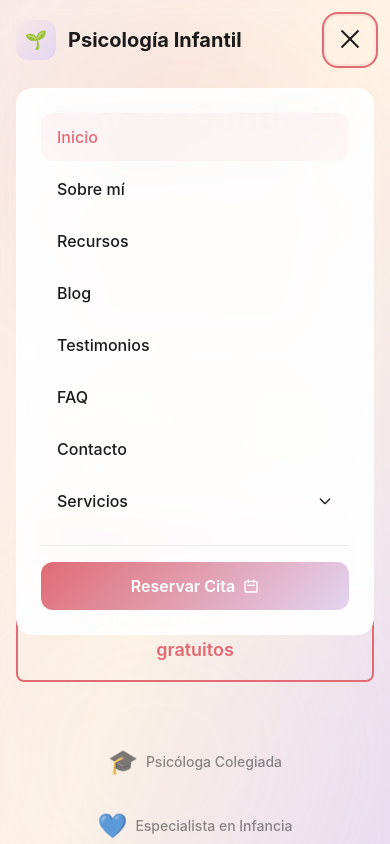
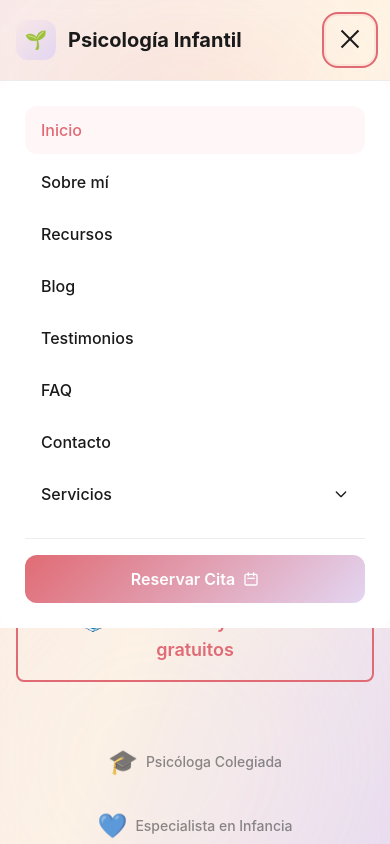
Before and after one commit to deperdomo/psicologia-infantil, a React (Vite) app: page / in a window 390 px wide. Both pictures are taken after a click on the button "Abrir menú". Shown: the top 844 px of the page. Built offline with nearby package versions, Linux system fonts and the light colour scheme.

Commit message:
fix: arreglando el Navbar

```diff
--- a/src/components/Navbar.tsx
+++ b/src/components/Navbar.tsx
@@ -176,10 +176,10 @@ export default function Navbar() {
 
         {/* Menú móvil */}
         <div
-          className={`lg:hidden transition-all rounded-2xl duration-300 ease-out ${isOpen
-              ? 'max-h-screen mt-2 opacity-100 visible'
+          className={`lg:hidden absolute top-full left-0 w-full bg-white/90 backdrop-blur-md border-t border-[var(--border-light)] transition-all duration-300 ease-out ${isOpen
+              ? 'max-h-screen opacity-100 visible'
               : 'max-h-0 opacity-0 invisible'
-            } overflow-hidden`}
+            } overflow-auto`}
         >
           <div className="mobile-menu p-6 space-y-1">
             {navItems.map(({ to, label }) => (
--- a/src/styles/base/global.css
+++ b/src/styles/base/global.css
@@ -20,21 +20,16 @@ html {
 * {
   -webkit-backface-visibility: hidden;
   backface-visibility: hidden;
-  -webkit-perspective: 1000;
-  perspective: 1000;
 }
 
 /* Mejora el rendimiento de las animaciones */
 .hardware-acceleration {
-  -webkit-transform: translateZ(0);
-  transform: translateZ(0);
-  will-change: transform, opacity;
+  will-change: opacity;
 }
 
 /* Optimización para mejor rendimiento */
 .gpu-layer {
-  transform: translateZ(0);
-  will-change: transform, opacity;
+  will-change: opacity;
 }
 
 /* ===================================
```
